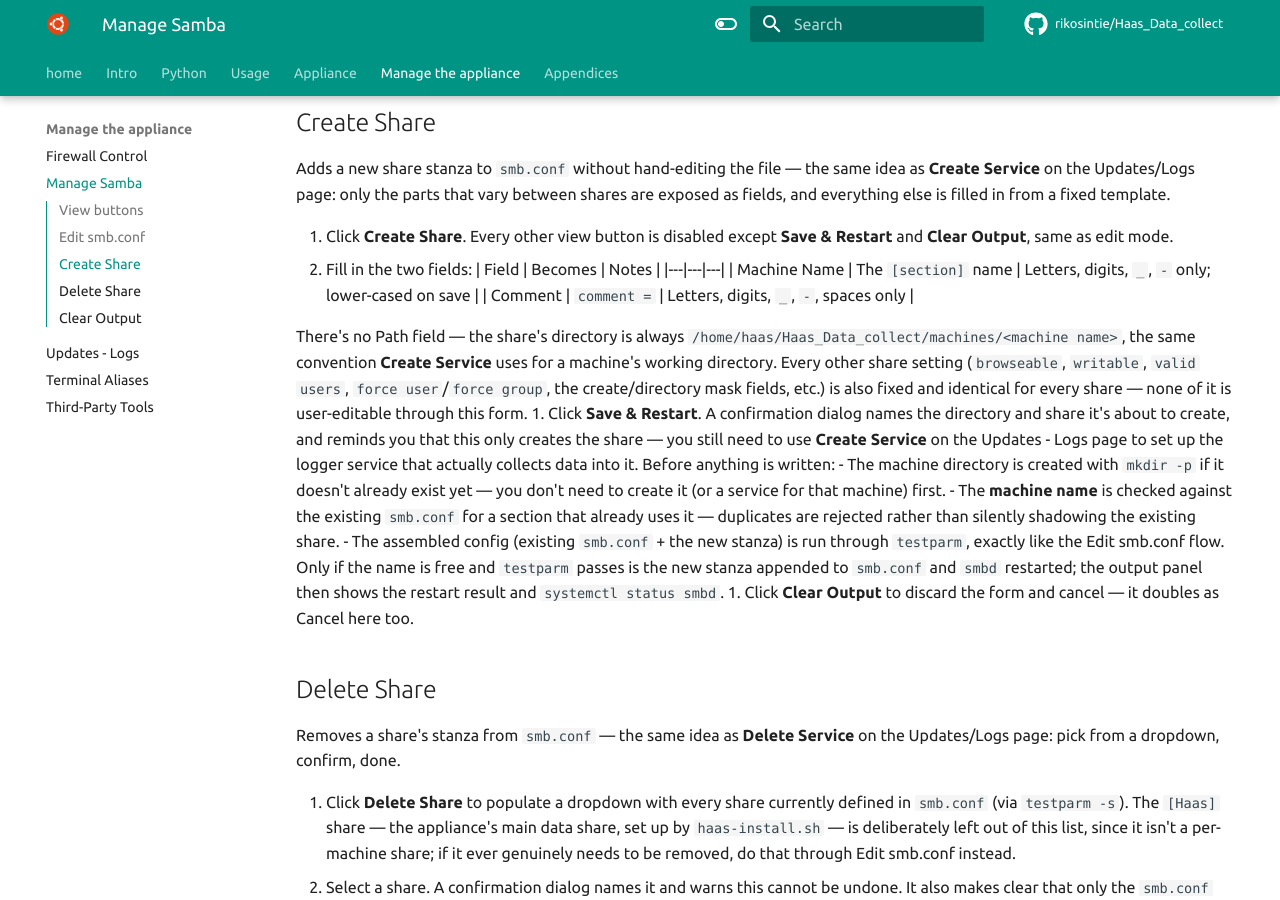
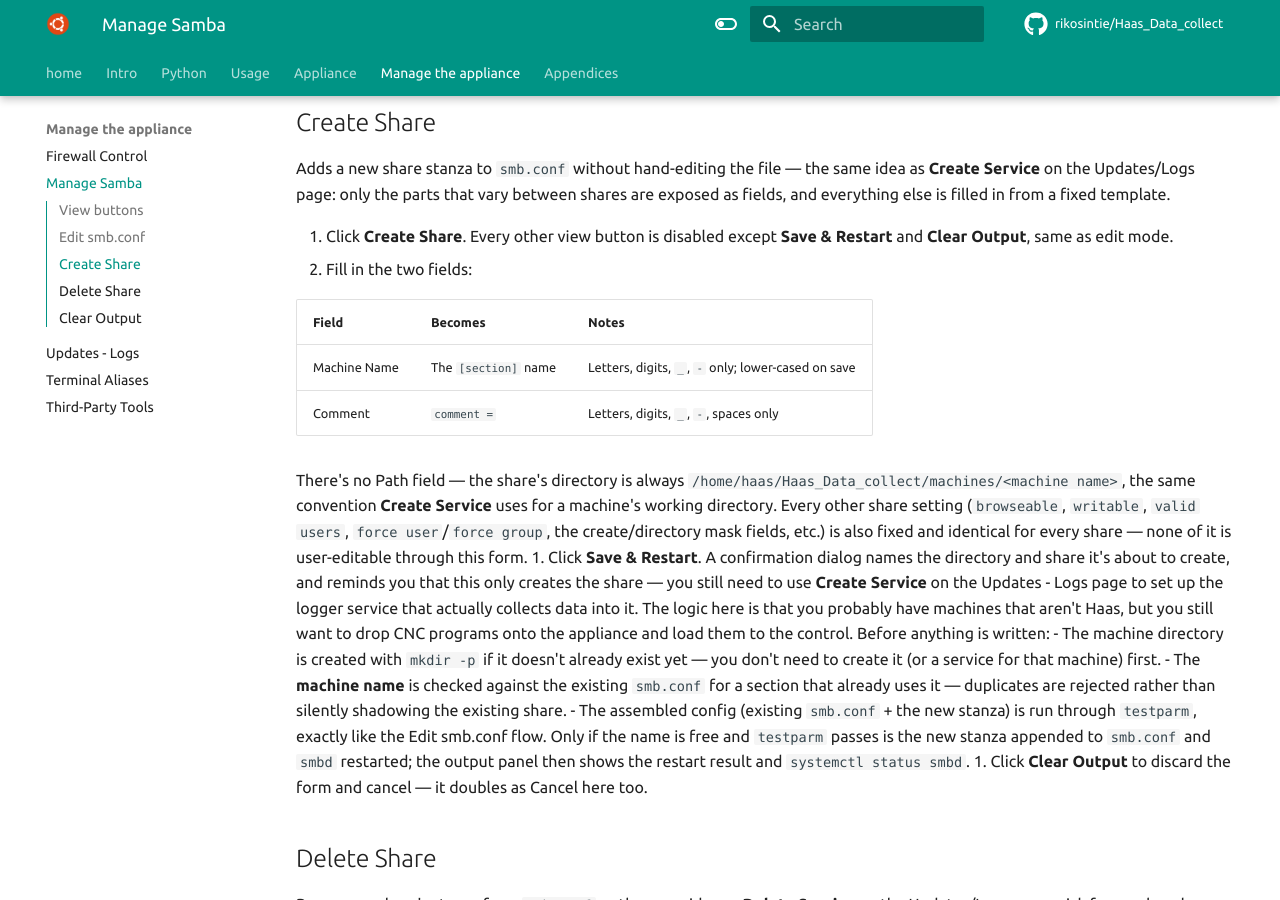
Before and after one commit to rikosintie/Haas_Data_collect, an MkDocs documentation site: the page built from docs/manage_the_appliance/samba.md, in a window 1280 px wide and 900 px high, scrolled down 1313 px. Built offline with MkDocs 1.6.1 and Material for MkDocs 9.7.7, drawn with Linux system fonts in a browser that asks for light colours; some web fonts are replaced; comment, search, counter and statistics services are not loaded.

Commit message:
Git Title: samba.md: Formatting

```diff
--- a/docs/manage_the_appliance/samba.md
+++ b/docs/manage_the_appliance/samba.md
@@ -59,6 +59,7 @@
 1. Click **Create Share**. Every other view button is disabled except
    **Save & Restart** and **Clear Output**, same as edit mode.
 1. Fill in the two fields:
+
    | Field | Becomes | Notes |
    |---|---|---|
    | Machine Name | The `[section]` name | Letters, digits, `_`, `-` only; lower-cased on save |
@@ -74,7 +75,7 @@
 1. Click **Save & Restart**. A confirmation dialog names the directory and
    share it's about to create, and reminds you that this only creates the
    share — you still need to use **Create Service** on the Updates - Logs
-   page to set up the logger service that actually collects data into it.
+   page to set up the logger service that actually collects data into it. The logic here is that you probably have machines that aren't Haas, but you still want to drop CNC programs onto the appliance and load them to the control.
    Before anything is written:
       - The machine directory is created with `mkdir -p` if it doesn't
         already exist yet — you don't need to create it (or a service for
```
